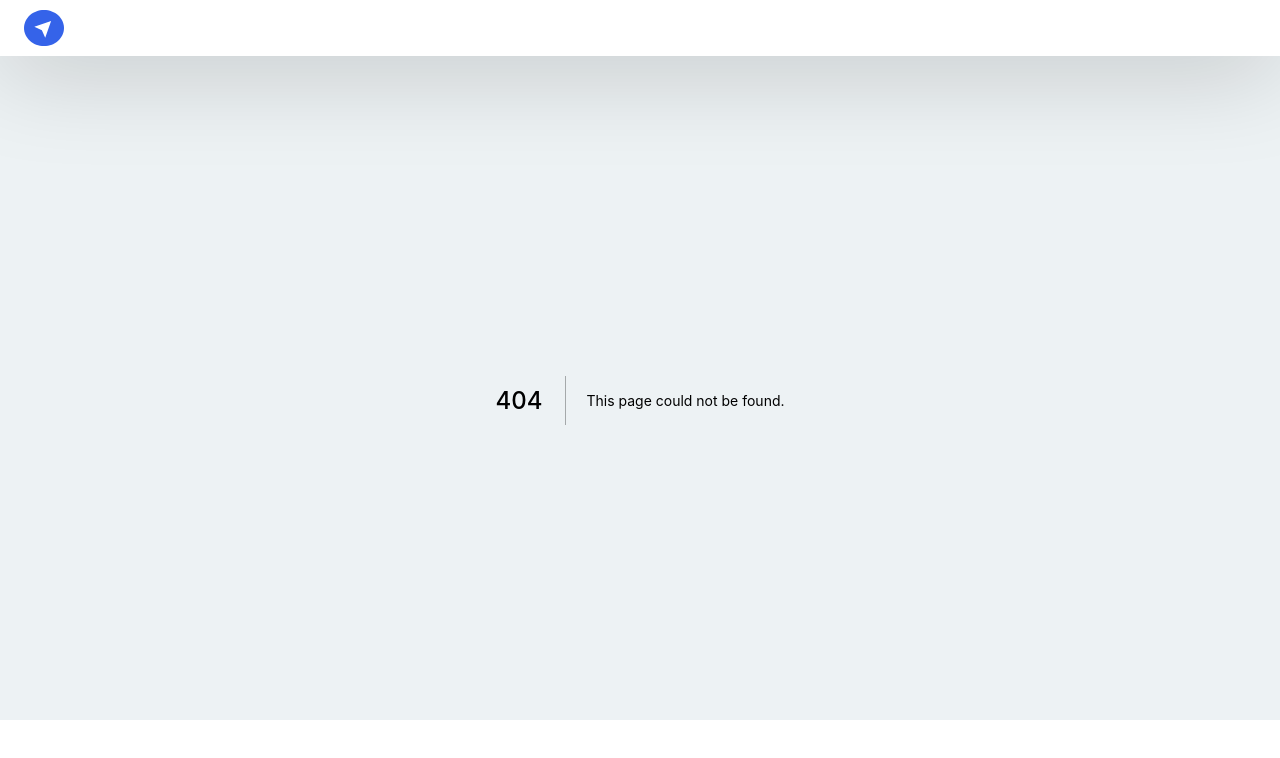
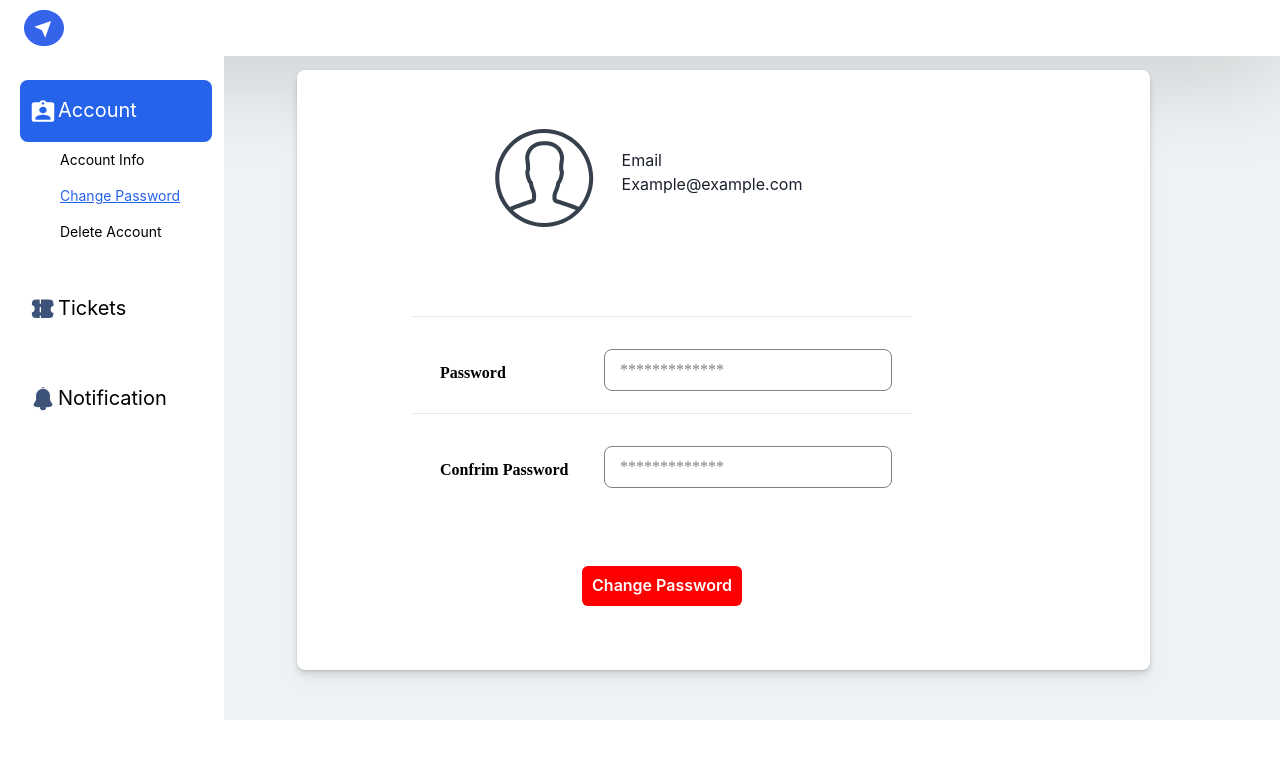
Before and after one commit to SLOW-LETTER/front-repo, a Next.js app in the folder slow-letter/: page /mypage/account/changePW in a window 1280 px wide. Before the commit this address had no page. Shown: the top 758 px of the page. Built offline with nearby package versions, Linux system fonts and the light colour scheme.

Commit message:
[fix]  사이드바 수정, 컴포넌트화

```diff
--- a/slow-letter/components/layout.tsx
+++ b/slow-letter/components/layout.tsx
@@ -10,10 +10,13 @@ export default function Layout({ children }: Props) {
     <>
       <div className="page-background">
         <NavBar />
-        {router.pathname === "/account/accountinfo" ? <Sidebar /> : null}
-        {router.pathname === "/account/deleteaccount" ? <Sidebar /> : null}
-        {router.pathname === "/account/changePW" ? <Sidebar /> : null}
-        {router.pathname === "/notification" ? <Sidebar /> : null}
+        {router.pathname === "/mypage/account/changePW" ? <Sidebar /> : null}
+        {router.pathname === "/mypage/account/accountinfo" ? <Sidebar /> : null}
+        {router.pathname === "/mypage/account/deleteaccount" ? (
+          <Sidebar />
+        ) : null}
+        {router.pathname === "/mypage/notification" ? <Sidebar /> : null}
+        {router.pathname === "/mypage/tickets" ? <Sidebar /> : null}
         {children}
       </div>
       <style jsx>
--- a/slow-letter/components/setting-Items.tsx
+++ b/slow-letter/components/setting-Items.tsx
@@ -20,12 +20,12 @@ export default function SettingItems({ Label, ID, Hint, Types }: items) {
               placeholder={Hint}
               cols={40}
               rows={5}
-              maxLength={100}
+              maxLength={200}
             />
           </div>
         ) : Label === "Confirm Password" ? (
           <div className="input-container flex flex-row  justify-between">
-            <label className="label-input font-medium p-3">{Label}</label>
+            <label className="label-input font-semibold p-3">{Label}</label>
             <input
               id={ID}
               className="input-value"
@@ -39,13 +39,13 @@ export default function SettingItems({ Label, ID, Hint, Types }: items) {
           </div>
         ) : (
           <div className="input-container flex flex-row  justify-between">
-            <label className="label-input font-medium p-3">{Label}</label>
+            <label className="label-input font-semibold p-3">{Label}</label>
             <input
               id={ID}
               className="input-value"
               placeholder={Hint}
               type={Types}
-              maxLength={Label === "Password" ? 16 : 100}
+              maxLength={Label === "Password" ? 16 : 25}
             />
           </div>
         )}
@@ -65,13 +65,14 @@ export default function SettingItems({ Label, ID, Hint, Types }: items) {
             height: 42px;
             font-weight: bold;
             color: black;
+            font-family: Plus Jakarta Sans;
           }
           .input-value {
             width: 18rem;
             height: 42px;
             background: white;
-            border-color: light-grey;
-            border-width: 4px;
+            border-color: grey;
+            border-width: 1px;
             border-image: initial;
             padding-left: 15px;
             border-style: ridge;
@@ -84,11 +85,12 @@ export default function SettingItems({ Label, ID, Hint, Types }: items) {
           }
           .input-value:focus {
             border-color: #3563e9;
+            outline: none;
           }
           .Bio {
             background: white;
-            border-color: light-grey;
-            border-width: 4px;
+            border-color: grey;
+            border-width: 1px;
             border-image: initial;
             border-style: ridge;
             border-radius: 8px;
@@ -98,6 +100,10 @@ export default function SettingItems({ Label, ID, Hint, Types }: items) {
             color: grey;
             font-size: 16px;
           }
+          .Bio::focus {
+            border-color: #3563e9;
+            outline: none;
+          }
         `}
       </style>
     </>
--- a/slow-letter/components/sidebar.tsx
+++ b/slow-letter/components/sidebar.tsx
@@ -1,9 +1,12 @@
 import Image from "next/image";
 import Link from "next/link";
+import { useRouter } from "next/router";
 import { useState } from "react";
 
 export default function Sidebar() {
   const [toggle, setToggle] = useState(true);
+  const router = useRouter();
+
   const onClick = () => {
     setToggle((prev) => (prev === true ? false : true));
   };
@@ -17,38 +20,58 @@ export default function Sidebar() {
           <ul className="flex flex-col gap-y-2 space-y-5 ">
             <li onClick={onClick} className="w-48">
               <a
-                href="/account/accountinfo"
-                className="flex flex-row p-2 py-4  text-black hover:text-blue bg-white hover:bg-blue-600 focus:bg-blue-600 rounded-lg text-start text-xl"
+                href="/mypage/account/accountinfo"
+                className={
+                  router.pathname === "/mypage/account/.."
+                    ? "Account flex flex-row p-2 py-4  text-black hover:text-blue bg-white hover:bg-blue-600 rounded-lg text-start text-xl"
+                    : "Account flex flex-row p-2 py-4  text-white hover:text-blue bg-blue-600 rounded-lg text-start text-xl"
+                }
               >
                 <Image
-                  src={toggle === true ? "/Account.svg" : "/Accountactive.svg"}
+                  src={
+                    router.pathname === "/mypage/account/../"
+                      ? "/Account.svg"
+                      : "/Accountactive.svg"
+                  }
                   width="30"
                   height="30"
-                  className="focus:fill-white"
+                  className="Account-Icon focus:fill-white"
                 />
                 <span>Account</span>
               </a>
               <ul id="drop-menu">
                 <li>
                   <a
-                    href="/account/accountinfo"
-                    className="flex flex-col items-start w-full p-2 pl-10 text-sm text-black hover:text-blue-600 hover:underline focus:underline focus:text-blue-600"
+                    href="/mypage/account/accountinfo"
+                    className={
+                      router.pathname === "/mypage/account/accountinfo"
+                        ? "Account-Info flex flex-col items-start w-full p-2 pl-10 text-sm underline text-blue-600"
+                        : "Account-Info flex flex-col items-start w-full p-2 pl-10 text-sm text-black hover:text-blue-600 hover:underline "
+                    }
                   >
                     Account Info
                   </a>
                 </li>
                 <li>
                   <a
-                    href="/account/changePW"
-                    className="flex flex-col items-start w-full p-2 pl-10  text-sm text-black hover:text-blue-600 hover:underline focus:underline focus:text-blue-600"
+                    href="/mypage/account/changePW"
+                    className={
+                      router.pathname === "/mypage/account/changePW"
+                        ? "Change-PW flex flex-col items-start w-full p-2 pl-10  text-sm text-blue-600 underline"
+                        : "Change-PW flex flex-col items-start w-full p-2 pl-10  text-sm text-black hover:text-blue-600 hover:underline"
+                    }
                   >
                     Change Password
                   </a>
                 </li>
                 <li>
                   <a
-                    href="/account/deleteaccount"
-                    className="flex flex-col items-start w-full p-2 pl-10 text-sm text-black hover:text-blue-600 hover:underline focus:underline focus:text-blue-600"
+                    href="/mypage/account/deleteaccount"
+                    className={
+                      router.pathname === "/mypage/account/deleteaccount"
+                        ? "Del-Acc flex flex-col items-start w-full p-2 pl-10 text-sm text-blue-600 underline"
+                        : "Del-Acc flex flex-col items-start w-full p-2 pl-10 text-sm text-black hover:text-blue-600 hover:underline"
+                    }
                   >
                     Delete Account
                   </a>
@@ -58,7 +81,7 @@ export default function Sidebar() {
             <li>
               <a
                 href="#"
-                className="flex flex-row p-2 py-4 text-black hover:text-blue bg-white hover:bg-blue-600  focus:bg-blue-600 rounded-lg text-start text-xl"
+                className="Tickets flex flex-row p-2 py-4 text-black hover:text-blue bg-white hover:bg-blue-600  hover:text-white rounded-lg text-start text-xl"
               >
                 <Image src="/Tickets.svg" width="30" height="30" />
                 <span>Tickets</span>
@@ -66,8 +89,12 @@ export default function Sidebar() {
             </li>
             <li>
               <a
-                href="/notification"
-                className="flex flex-row p-2 py-4 text-black hover:text-blue bg-white hover:bg-blue-600 focus:bg-blue-600 rounded-lg text-start text-xl"
+                href="/mypage/notification"
+                className={
+                  router.pathname === "/mypage/notification"
+                    ? "notification flex flex-row p-2 py-4 text-white bg-blue-600 rounded-lg text-start text-xl"
+                    : "notification flex flex-row p-2 py-4 text-black hover:text-white bg-white hover:bg-blue-600 rounded-lg text-start text-xl"
+                }
               >
                 <Image src="/Notification.svg" width="30" height="30" />
                 <span>Notification</span>
@@ -76,7 +103,22 @@ export default function Sidebar() {
           </ul>
         </aside>
       </div>
-      <style jsx>{``}</style>
+      <style jsx>{`
+        .Account {
+        }
+        .Account-Icon {
+        }
+        .Account-Info {
+        }
+        .Change-PW {
+        }
+        .Del-Acc {
+        }
+        .Tickets {
+        }
+        .notification {
+        }
+      `}</style>
     </>
   );
 }
--- a/slow-letter/pages/loginpage.tsx
+++ b/slow-letter/pages/loginpage.tsx
@@ -1,7 +1,18 @@
 import ProjectTitle from "../components/project-title";
 import TypeIn from "../components/inputitem";
+import { ChangeEvent, useState } from "react";
+export default function Login() {
+  const [email, setEmail] = useState("");
+  const [password, setPassword] = useState("");
 
-export default function Login() {
+  function onChange(e: ChangeEvent<HTMLInputElement>) {
+    console.log(e);
+
+    e.target.id === "Email"
+      ? setEmail(e.target.value.trim())
+      : setPassword(e.target.value.trim());
+  }
+
   return (
     <>
       <ProjectTitle
@@ -13,55 +24,38 @@ export default function Login() {
         subtitleLeft="0"
       />
       <div className="login-container">
-        <div className="flex flex-col w-full p-8 h-5/6 bg-white shadow-lg drop-shadow-2xl rounded-lg">
+        <div className="flex flex-col w-full px-8 py-8 h-5/6 bg-white shadow-lg drop-shadow-2xl rounded-lg">
           <a className="font-bold text-sm text-black text-2xl">Welcome!</a>
-
           <a className="text-sm text-black text-l">
             Please sign in your account
           </a>
 
-          <div className="py-3 mb-2">
-            <label
-              className="block text-m font-bold text-black mb-4 ml-4"
-              htmlFor="Email"
-            >
-              Email
-            </label>
-            <input
-              className={` shadow bg-white items-center text-black w-72 appearance-none border rounded-lg py-2 px-3 text-grey-darker`}
-              id="Username"
-              type="text"
-              placeholder="example@example.com"
-            />
-
+          <div className="">
             <TypeIn
               ID="Email"
               Hint="Email"
               Label="Email"
-              Iconimg=""
+              Iconimg="/emailIcon.svg"
               IconHeight="30"
               IconWidth="30"
-              Values=""
+              Values={email}
+              onChange={onChange}
             />
-          </div>
-
-          <div className="py-3 mb-2">
-            <label
-              className="block text-m font-bold text-black mb-4 ml-4"
-              htmlFor="password"
-            >
-              Password
-            </label>
-            <input
-              className=" PasswordInput shadow items-center bg-white text-black w-72 appearance-none border rounded-lg py-2 px-3 text-grey-darker"
-              id="password"
-              type="password"
-              placeholder="Password"
+            <TypeIn
+              ID="Password"
+              Hint="Password"
+              Label="Password"
+              Iconimg="/PasswordIcon.svg"
+              IconHeight="30"
+              IconWidth="30"
+              Values={password}
+              onChange={onChange}
             />
           </div>
           <button
-            className="bg-blue-600 hover:bg-black text-white font-bold py-2 px-4 w-full rounded"
+            className="bg-blue-600 hover:bg-blue-900 text-white font-bold py-2 px-4 w-full rounded"
             type="button"
+            id="loginBtn"
           >
             Sign In
           </button>
--- a/slow-letter/pages/account/accountinfo.tsx
+++ b/slow-letter/pages/mypage/account/accountinfo.tsx
@@ -1,8 +1,8 @@
-import Sidebar from "../../components/sidebar";
-import SettingItems from "../../components/setting-Items";
-import SettingModal from "../../components/setting-modal";
+import Sidebar from "../../../components/sidebar";
+import SettingItems from "../../../components/setting-Items";
+import SettingModal from "../../../components/setting-modal";
 import Image from "next/image";
-import { MouseEvent, useState } from "react";
+import { ChangeEvent, MouseEvent, useState } from "react";
 import {
   Button,
   Modal,
@@ -35,12 +35,23 @@ export default function Mypage() {
   } = useDisclosure();
   const toast = useToast();
 
-  const [profile, setProfile] = useState("/defaultProfile.svg");
-  function eventread(e: React.MouseEvent<HTMLElement>) {
-    const files = (e.target as HTMLInputElement).files;
-    console.log(files);
+  const [profile, setProfile] = useState({
+    Email: "",
+    Phone: "",
+    Bio: "",
+    Pic: "/defaultProfile.svg",
+  });
+  function eventread(e: any) {
+    let file = e.target.files[0];
+    console.log(e);
+    console.log(file);
+    console.log(file.Values);
+    console.log(file.name);
   }
-  //setProfile((profile = document.getElementById("Profile_pics")));
+  function onEmailChange() {}
+  function onPhoneChange() {}
+  function onBioChange() {}
+
   return (
     <>
       <link
@@ -61,15 +72,17 @@ export default function Mypage() {
               id="Profilce_pics"
               name="Profile_pics"
               accept=".jpg, .jpeg, .png , .svg"
-              onClick={(event) => eventread(event)}
+              onChange={eventread}
             />
           </div>
           <hr className="line mt-10" />
-          <div className="email flex flex-row py-8 ">
-            <text className="flex text-black fixed-email justify-between">
+          <div className="email-continer flex w-32 flex-row  py-8">
+            <text className="email flex text-black fixed-email font-semibold ">
               Email
             </text>
-            <text className="flex text-black fixed-email">example@example</text>
+            <text className="flex text-black fixed-email px-2">
+              example@example.com
+            </text>
           </div>
 
           <hr className="line" />
@@ -96,6 +109,7 @@ export default function Mypage() {
               colorScheme="blue"
               background="blue"
               variant={"solid"}
+              width={"100px"}
             >
               Save
             </Button>
@@ -130,10 +144,13 @@ export default function Mypage() {
                       }}
                       colorScheme="blue"
                       background="blue"
+                      width={"100px"}
                     >
                       Save
                     </Button>
-                    <Button onClick={onSaveClose}>Cancel</Button>
+                    <Button onClick={onSaveClose} width={"100px"}>
+                      Cancel
+                    </Button>
                   </Stack>
                 </ModalFooter>
               </ModalContent>
@@ -142,6 +159,7 @@ export default function Mypage() {
               onClick={onCancelOpen}
               colorScheme="red"
               background-color="red"
+              width={"100px"}
             >
               Cancel
             </Button>
@@ -154,9 +172,9 @@ export default function Mypage() {
               isCentered
             >
               <ModalOverlay />
-              <ModalContent>
+              <ModalContent width={"400px"}>
                 <ModalHeader>
-                  Do you really want to cancel all the changes?
+                  Do you really want to reset all the changes?
                 </ModalHeader>
                 <ModalCloseButton />
                 <ModalBody>
@@ -166,12 +184,15 @@ export default function Mypage() {
                   <Stack direction="row" spacing={4}>
                     <Button
                       onClick={onCancelClose}
-                      colorScheme="blue"
-                      background="blue"
+                      colorScheme="red"
+                      background="red"
+                      width={"100px"}
                     >
-                      Save
+                      Continue
                     </Button>
-                    <Button onClick={onCancelClose}>Cancel</Button>
+                    <Button onClick={onCancelClose} width={"100px"}>
+                      Cancel
+                    </Button>
                   </Stack>
                 </ModalFooter>
               </ModalContent>
@@ -214,7 +235,7 @@ export default function Mypage() {
           width:px;
           height:px;
           position:relative;
-          background-image: url(${profile});
+          background-image: url(${profile.Pic});
           background-size:100% 100%;
           border-radius:30%;
           overflow:hidden;
@@ -256,11 +277,12 @@ export default function Mypage() {
         .btn-container{
           position:absolute;
           right:10px;
-          bottom:-550px;
+          bottom:-430px;
         }
         .email{
           position:relative;
-          left:-8em;
+          left:-9.2em;
+          font-family: Plus Jakarta Sans;
         }
       `}
       </style>
--- a/slow-letter/pages/account/changePW.tsx
+++ b/slow-letter/pages/mypage/account/changePW.tsx
@@ -1,7 +1,7 @@
 import Image from "next/image";
-import Sidebar from "../../components/sidebar";
-import SettingItems from "../../components/setting-Items";
-import SettingModal from "../../components/setting-modal";
+import Sidebar from "../../../components/sidebar";
+import SettingItems from "../../../components/setting-Items";
+import SettingModal from "../../../components/setting-modal";
 import { Button, useToast } from "@chakra-ui/react";
 export default function ChangePw() {
   const toast = useToast();
--- a/slow-letter/pages/account/deleteaccount.tsx
+++ b/slow-letter/pages/mypage/account/deleteaccount.tsx
@@ -11,8 +11,8 @@ import {
   useToast,
 } from "@chakra-ui/react";
 import Image from "next/image";
-import SettingItems from "../../components/setting-Items";
-import SettingModal from "../../components/setting-modal";
+import SettingItems from "../../../components/setting-Items";
+import SettingModal from "../../../components/setting-modal";
 
 export default function DeleteAcc() {
   const {
@@ -29,7 +29,7 @@ export default function DeleteAcc() {
           <div className="Profile-container flex flex-row py-8">
             <Image
               className="Profile-pic round rounded-full "
-              src="/drangon.png"
+              src="/defaultProfile.svg"
               width="100"
               height="100"
               border-radius="30%"
```
Also changed, not shown: slow-letter/components/inputitem.tsx (+9 -19 lines), slow-letter/components/pswCheck.tsx (+5 -2 lines), slow-letter/pages/mypage/notification.tsx (renamed from slow-letter/pages/notification.tsx, +8 -5 lines), slow-letter/pages/mypage/tickets.tsx (added, +54 -0 lines), slow-letter/pages/signuppage.tsx (+18 -36 lines), 1 other file (tests, documents, lock files or other folders).
